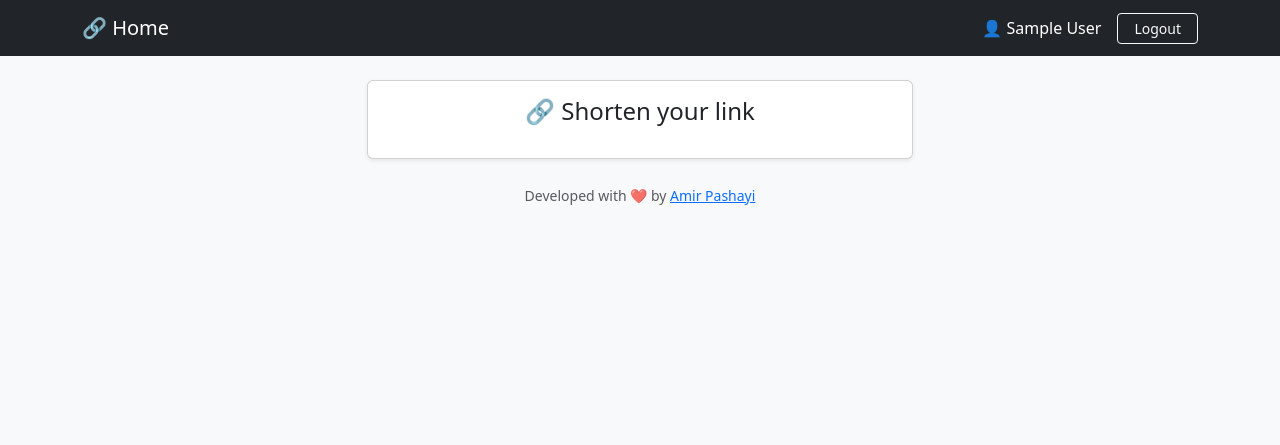
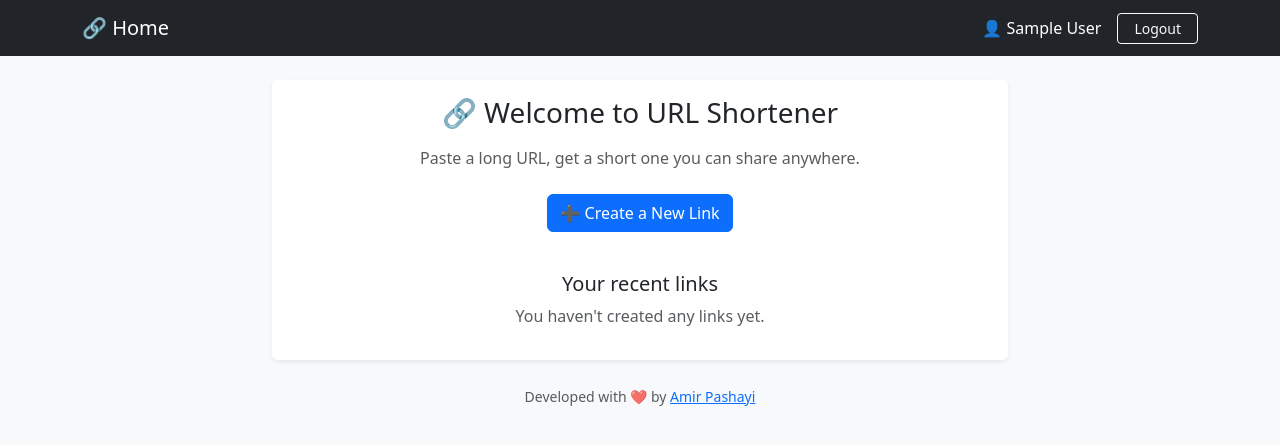
Before and after one commit to amir-pashayi/django-url-shortener, a Django app: page / in a window 1280 px wide. Shown: the top 445 px of the page. Run offline with Django 5.2, Linux system fonts and the light colour scheme; the visitor is signed in with stand-in values (Sample User, id 1); data that the repository does not hold is empty.

Commit message:
add link creation flow (form, views, templates)

```diff
--- a/urlshortner/shortener/templates/shortener/home.html
+++ b/urlshortner/shortener/templates/shortener/home.html
@@ -1,17 +1,44 @@
-
 {% extends "base.html" %}
 
 {% block title %}Home{% endblock %}
 
 {% block content %}
 <div class="row justify-content-center">
-    <div class="col-md-6">
-        <div class="card shadow-sm">
-            <div class="card-body">
-                <h4 class="card-title mb-3 text-center">🔗 Shorten your link</h4>
+  <div class="col-md-8">
+    <div class="card shadow-sm border-0">
+      <div class="card-body text-center">
+        <h3 class="card-title mb-3">🔗 Welcome to URL Shortener</h3>
+        <p class="text-muted mb-4">
+          Paste a long URL, get a short one you can share anywhere.
+        </p>
 
-            </div>
-        </div>
+        {% if user.is_authenticated %}
+          <a href="{% url 'link_create' %}" class="btn btn-primary mb-3">
+            ➕ Create a New Link
+          </a>
+
+          <h5 class="mt-4">Your recent links</h5>
+          {% if links %}
+            <ul class="list-group text-start">
+              {% for link in links %}
+                <li class="list-group-item d-flex justify-content-between align-items-center">
+                  <div>
+                    <a href="{% url 'link_detail' link.code %}">{{ request.build_absolute_uri }}{{ link.code }}/</a>
+                    <br>
+                    <small class="text-muted">{{ link.original_url|truncatechars:50 }}</small>
+                  </div>
+                  <span class="badge bg-secondary">{{ link.click_count }} clicks</span>
+                </li>
+              {% endfor %}
+            </ul>
+          {% else %}
+            <p class="text-muted mt-2">You haven't created any links yet.</p>
+          {% endif %}
+        {% else %}
+          <a href="{% url 'login' %}" class="btn btn-success">Login / Register to start</a>
+        {% endif %}
+      </div>
     </div>
+  </div>
 </div>
 {% endblock %}
--- a/urlshortner/shortener/urls.py
+++ b/urlshortner/shortener/urls.py
@@ -3,4 +3,6 @@ from . import views
 
 urlpatterns = [
     path('', views.HomeView.as_view(), name='home'),
+    path('create/', views.CreateShortLinkView.as_view(), name='link_create'),
+    path("link/<str:code>/", views.LinkDetailView.as_view(), name="link_detail"),
 ]
--- a/urlshortner/shortener/views.py
+++ b/urlshortner/shortener/views.py
@@ -1,7 +1,53 @@
-from django.shortcuts import render
+from django.shortcuts import render, redirect
 from django.views import View
+from .forms import ShortenForm
+from .models import ShortLink
+from django.contrib.auth.mixins import LoginRequiredMixin
+from django.utils import timezone
+from datetime import timedelta
+from django.shortcuts import get_object_or_404
+
 
 
 class HomeView(View):
+    template_name = "shortener/home.html"
+
     def get(self, request):
-        return render(request, 'shortener/home.html')
+        links = None
+        if request.user.is_authenticated:
+            links = ShortLink.objects.filter(owner=request.user).order_by("-created_at")[:5]
+        return render(request, self.template_name, {"links": links})
+
+
+class CreateShortLinkView(LoginRequiredMixin, View):
+    template_name = 'shortener/create.html'
+    form_class = ShortenForm
+
+    def get(self, request):
+        form = self.form_class()
+        return render(request, self.template_name, {"form": form})
+
+    def post(self, request):
+        form = ShortenForm(request.POST)
+        if form.is_valid():
+            cd = form.cleaned_data
+            original_url = cd['original_url']
+            code = ShortLink.generate_unique_code()
+            expires_at = timezone.now() + timedelta(days=365)
+            link = ShortLink.objects.create(
+                owner=request.user,
+                original_url=original_url,
+                code=code,
+                expires_at=expires_at,
+            )
+
+            return redirect("link_detail", code=link.code)
+
+
+
+class LinkDetailView(LoginRequiredMixin, View):
+    template_name = "shortener/detail.html"
+
+    def get(self, request, code):
+        link = get_object_or_404(ShortLink, code=code, owner=request.user)
+        return render(request, self.template_name, {"link": link})
```
Also changed, not shown: urlshortner/shortener/forms.py (added, +15 -0 lines), urlshortner/shortener/models.py (+8 -3 lines), urlshortner/shortener/templates/shortener/create.html (added, +33 -0 lines).
